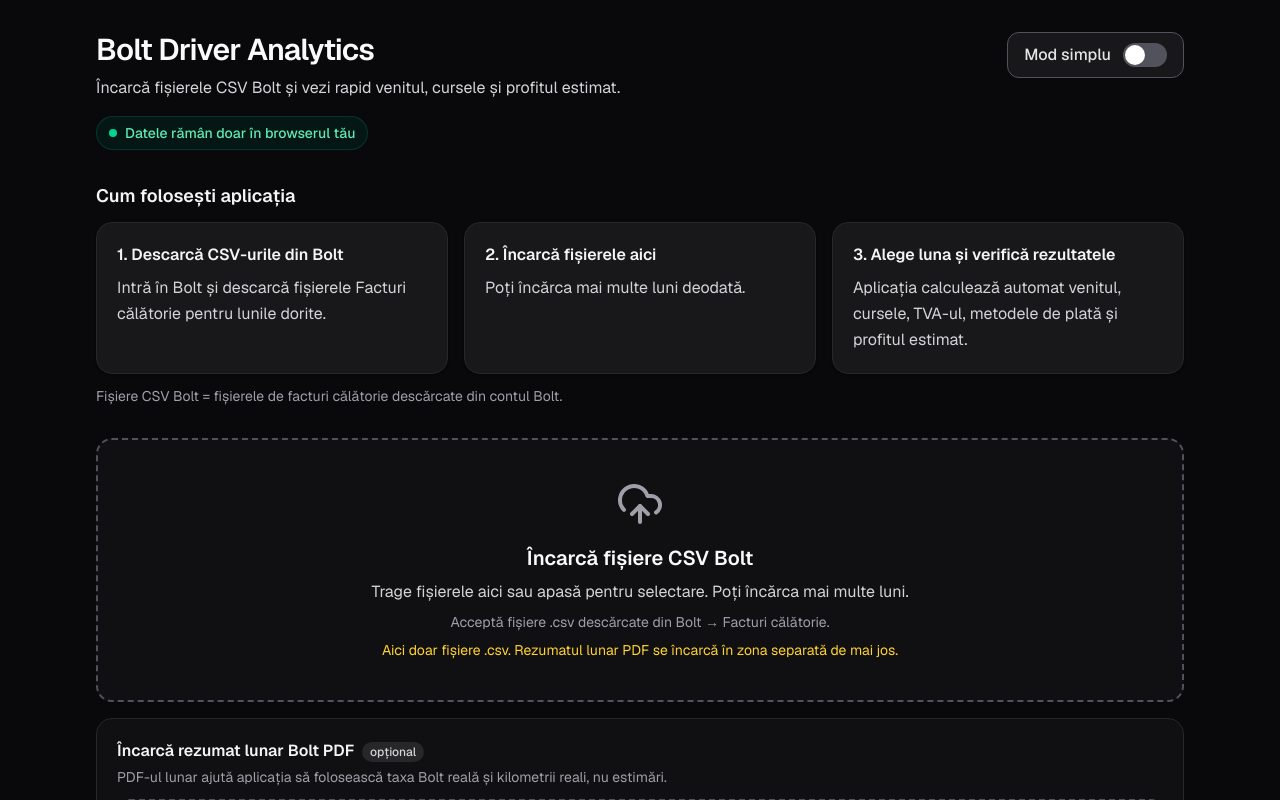
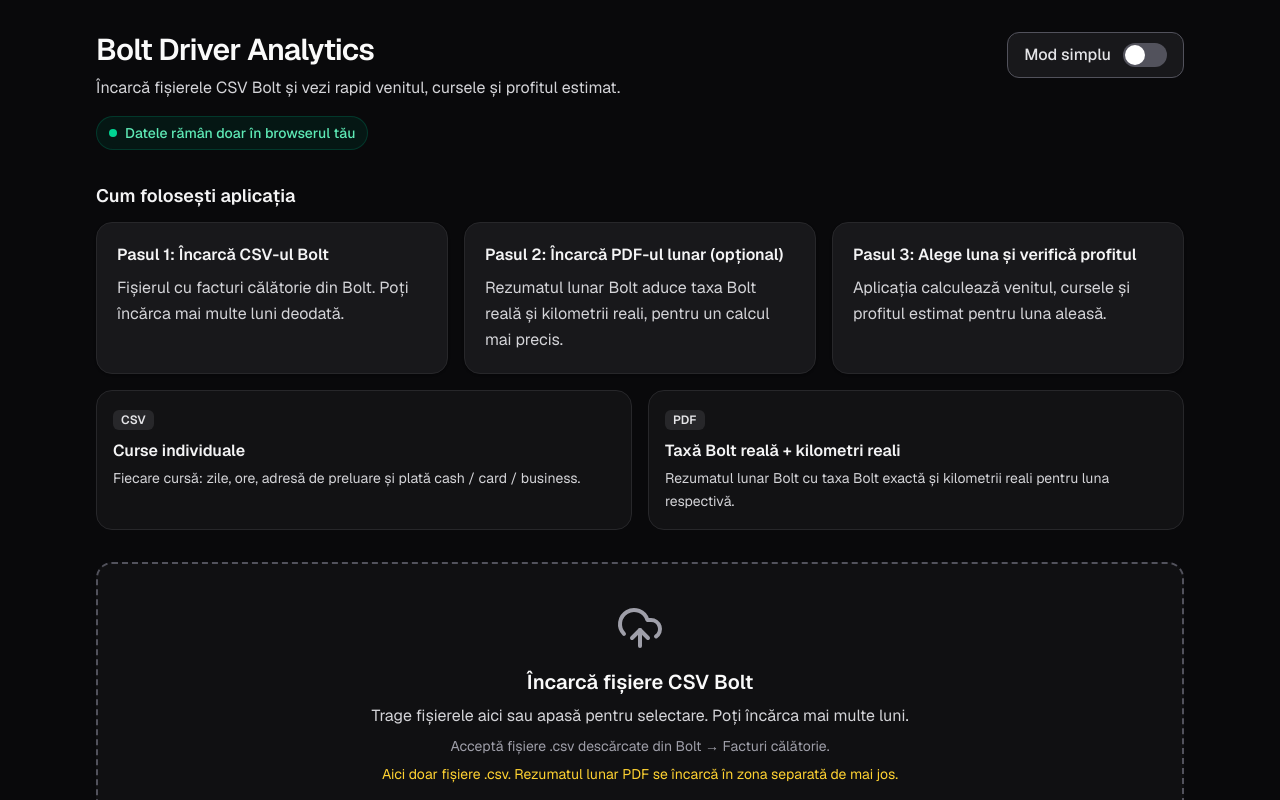
Before and after one commit to dancingdogss/bolt-driver-analytics, a Next.js app: page / in a window 1280 px wide. Shown: the top 800 px of the page. Built offline with nearby package versions, Linux system fonts and the light colour scheme.

Commit message:
Add Bolt monthly PDF import

```diff
--- a/src/app/page.tsx
+++ b/src/app/page.tsx
@@ -668,19 +668,33 @@
  * live inside collapsible "Detalii tehnice" lists so they don't alarm anyone.
  */
 function ImportIssues({ summary }: { summary: ImportSummary }) {
+  const w = summary.warnings.length;
+  const e = summary.errors.length;
+
+  // Plain-language summary: auto-repaired rows are reassuring, not alarming.
+  const repairedMsg =
+    w === 1
+      ? "Am găsit 1 rând cu format diferit în CSV, dar aplicația l-a reparat automat."
+      : `Am găsit ${formatNumber(w)} rânduri cu format diferit în CSV, dar aplicația le-a reparat automat.`;
+  const errorMsg =
+    e === 1
+      ? "1 rând nu a putut fi importat și a fost ignorat."
+      : `${formatNumber(e)} rânduri nu au putut fi importate și au fost ignorate.`;
+
   return (
     <div className="rounded-2xl border border-zinc-800 bg-zinc-900 p-5 shadow-sm">
-      <h3 className="mb-1 text-lg font-semibold text-zinc-100">
-        Avertismente și erori la import
+      <h3 className="mb-2 text-lg font-semibold text-zinc-100">
+        Note despre importul CSV
       </h3>
+      {w > 0 && <p className="mb-2 text-base text-zinc-200">{repairedMsg}</p>}
+      {e > 0 && <p className="mb-2 text-base text-zinc-200">{errorMsg}</p>}
       <p className="mb-3 text-sm text-zinc-400">
-        Unele rânduri din fișiere au avut probleme. Datele corecte au fost
-        importate normal.
+        Restul datelor au fost importate normal.
       </p>
       {summary.warnings.length > 0 && (
         <IssueList
           icon={<AlertTriangle className="h-5 w-5 text-amber-400" aria-hidden />}
-          title="Avertismente"
+          title="Rânduri reparate automat"
           tone="amber"
           items={summary.warnings.map(
             (w) => `${w.file} · rând ${w.row}: ${w.message}`,
--- a/src/components/EstimatedProfitCard.tsx
+++ b/src/components/EstimatedProfitCard.tsx
@@ -41,6 +41,9 @@
             ? "Profit estimat cu date reale din PDF"
             : "Profit estimat după costuri"}
         </h3>
+        <span className="rounded-full bg-zinc-800 px-2.5 py-0.5 text-sm font-medium text-zinc-300">
+          Calcul estimativ
+        </span>
         {highPrecision ? (
           <span className="rounded-full bg-emerald-950/50 px-2.5 py-0.5 text-sm font-medium text-emerald-300">
             Precizie ridicată
@@ -52,7 +55,9 @@
         )}
       </div>
       <p className="mb-4 text-sm text-zinc-400">
-        Calcul orientativ pentru perioada selectată ·{" "}
+        {highPrecision
+          ? "Calcul mai precis, pe baza datelor importate (CSV + PDF) ·"
+          : "Calcul estimativ, pe baza datelor importate (CSV) ·"}{" "}
         <span className="font-medium text-zinc-200">{rangeLabel}</span> ·{" "}
         {formatNumber(b.trips)} curse
       </p>
@@ -122,7 +127,7 @@
           >
             <p className="text-sm font-medium text-zinc-300">Profit estimat</p>
             <p
-              className={`mt-1 text-4xl font-bold tabular-nums ${
+              className={`mt-1 text-3xl font-bold tabular-nums break-words sm:text-4xl ${
                 profitPositive ? "text-emerald-400" : "text-red-400"
               }`}
             >
--- a/src/components/HowToUse.tsx
+++ b/src/components/HowToUse.tsx
@@ -2,22 +2,52 @@
 
 const STEPS: { title: string; text: string }[] = [
   {
-    title: "1. Descarcă CSV-urile din Bolt",
-    text: "Intră în Bolt și descarcă fișierele Facturi călătorie pentru lunile dorite.",
+    title: "Pasul 1: Încarcă CSV-ul Bolt",
+    text: "Fișierul cu facturi călătorie din Bolt. Poți încărca mai multe luni deodată.",
   },
   {
-    title: "2. Încarcă fișierele aici",
-    text: "Poți încărca mai multe luni deodată.",
+    title: "Pasul 2: Încarcă PDF-ul lunar (opțional)",
+    text: "Rezumatul lunar Bolt aduce taxa Bolt reală și kilometrii reali, pentru un calcul mai precis.",
   },
   {
-    title: "3. Alege luna și verifică rezultatele",
-    text: "Aplicația calculează automat venitul, cursele, TVA-ul, metodele de plată și profitul estimat.",
+    title: "Pasul 3: Alege luna și verifică profitul",
+    text: "Aplicația calculează venitul, cursele și profitul estimat pentru luna aleasă.",
   },
 ];
 
 const TITLE = "Cum folosești aplicația";
-const CSV_EXPLANATION =
-  "Fișiere CSV Bolt = fișierele de facturi călătorie descărcate din contul Bolt.";
+
+/** Plain-language explanation of what each file brings, side by side. */
+function FileTypeCards() {
+  const cards = [
+    {
+      tag: "CSV",
+      title: "Curse individuale",
+      text: "Fiecare cursă: zile, ore, adresă de preluare și plată cash / card / business.",
+    },
+    {
+      tag: "PDF",
+      title: "Taxă Bolt reală + kilometri reali",
+      text: "Rezumatul lunar Bolt cu taxa Bolt exactă și kilometrii reali pentru luna respectivă.",
+    },
+  ];
+  return (
+    <div className="mt-4 grid grid-cols-1 gap-4 sm:grid-cols-2">
+      {cards.map((card) => (
+        <div
+          key={card.tag}
+          className="rounded-2xl border border-zinc-800 bg-zinc-900/60 p-4"
+        >
+          <span className="inline-block rounded-md bg-zinc-800 px-2 py-0.5 text-xs font-semibold text-zinc-200">
+            {card.tag}
+          </span>
+          <p className="mt-2 text-base font-semibold text-zinc-100">{card.title}</p>
+          <p className="mt-1 text-sm leading-relaxed text-zinc-300">{card.text}</p>
+        </div>
+      ))}
+    </div>
+  );
+}
 
 function StepCards() {
   return (
@@ -35,7 +65,7 @@
           </div>
         ))}
       </div>
-      <p className="mt-3 text-sm text-zinc-400">{CSV_EXPLANATION}</p>
+      <FileTypeCards />
     </>
   );
 }
```
